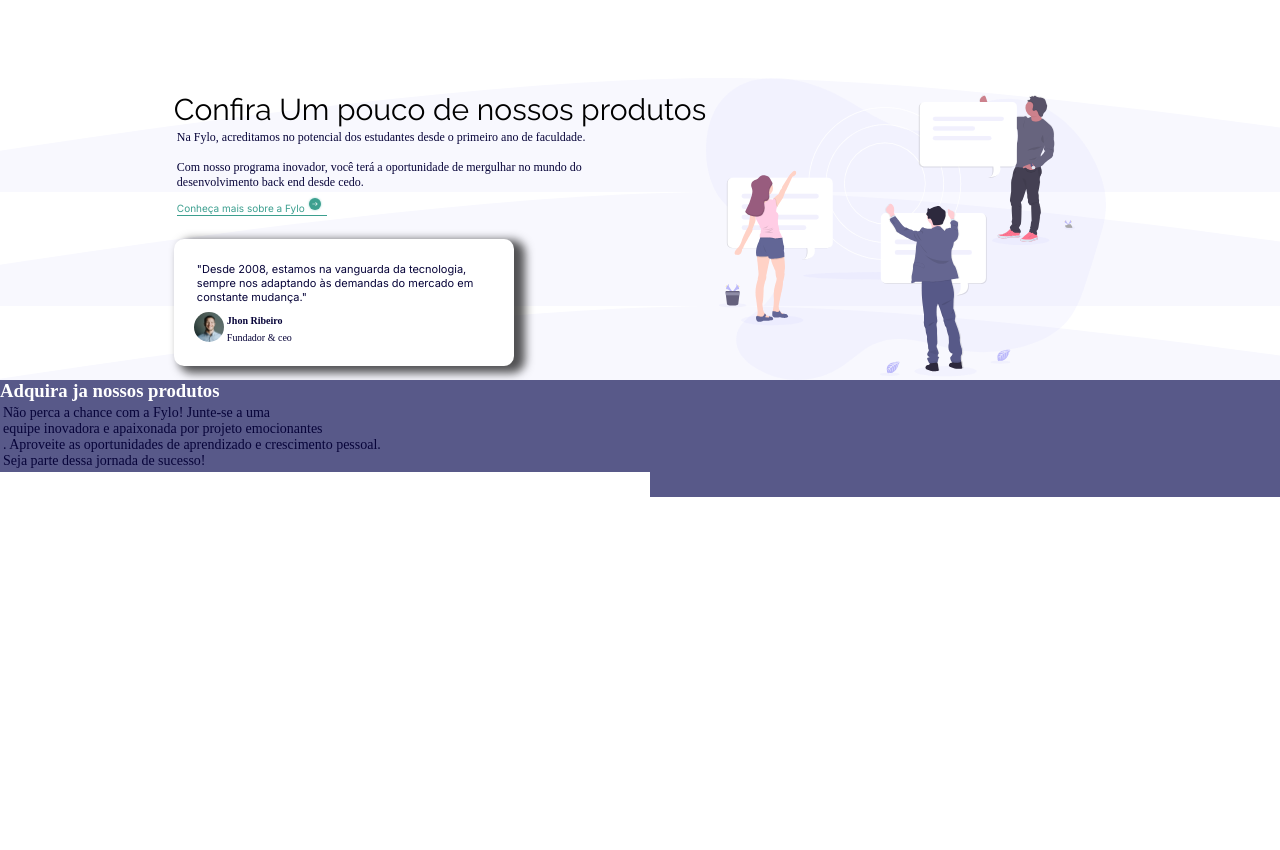
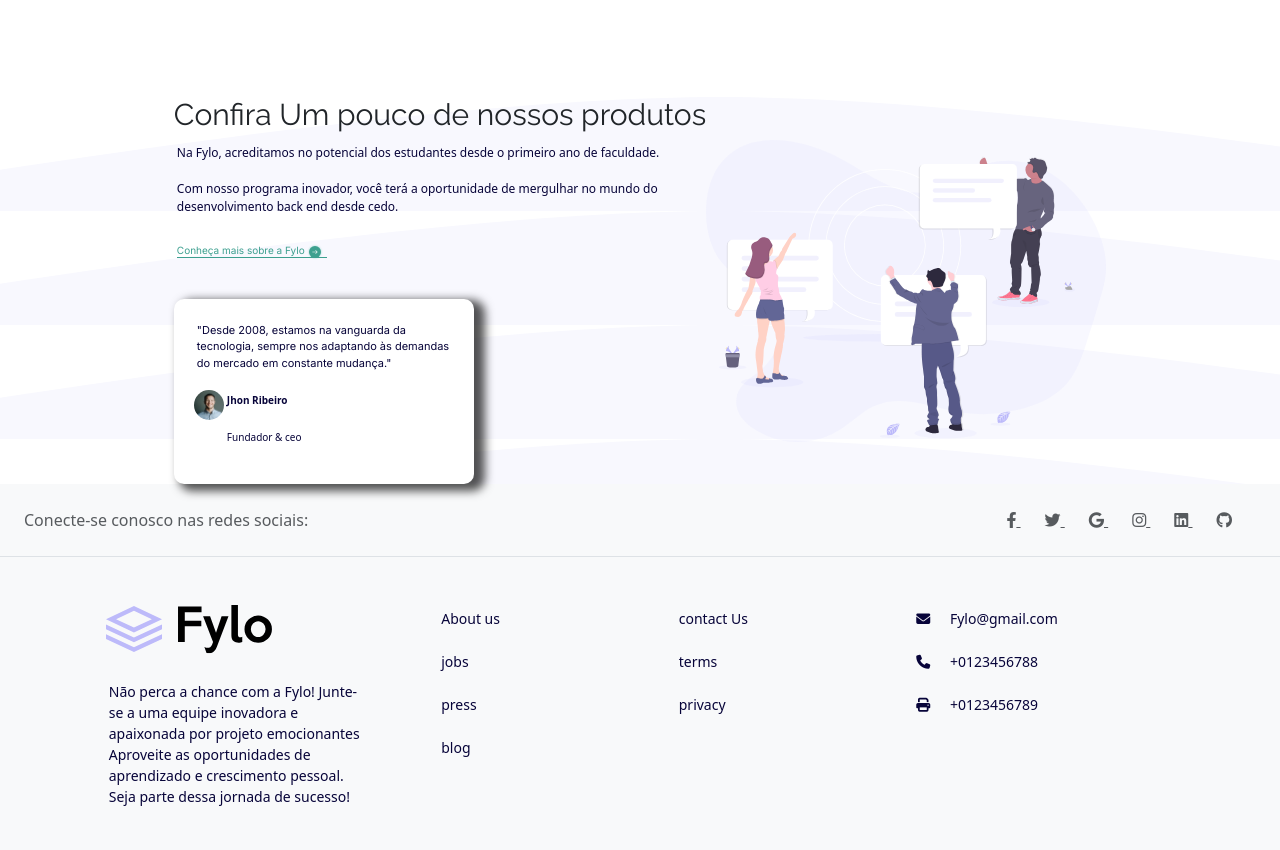
Before and after one commit to carlos676767/pagina-de-vendas, a website built with Vite: page projeto/index.html in a window 1280 px wide. Shown: the part 472-1322 px from the top of the page. Before the commit the page ends 969 px from the top, so only its background shows below. Built offline with nearby package versions, Linux system fonts and the light colour scheme; some packages are replaced by stand-ins of ours.

Commit message:
footer terminado

```diff
--- a/projeto/index.html
+++ b/projeto/index.html
@@ -9,6 +9,8 @@
   <link rel="stylesheet" href="src/style.css">
   <meta name="e uma pagina de vendas" content="pagina De vendas.">
   <link rel="shortcut icon" href="public/images/logo.svg" type="image/x-icon">
+  <link rel="stylesheet" href="https://cdnjs.cloudflare.com/ajax/libs/font-awesome/6.4.2/css/all.min.css">
+  <link href="https://cdn.jsdelivr.net/npm/bootstrap@5.3.2/dist/css/bootstrap.min.css" rel="stylesheet" integrity="sha384-T3c6CoIi6uLrA9TneNEoa7RxnatzjcDSCmG1MXxSR1GAsXEV/Dwwykc2MPK8M2HN" crossorigin="anonymous">
 </head>
 <body>
   <header>
@@ -67,21 +69,117 @@
     </aside>
     <img src="public/images/illustration-2.svg" alt="pessoas segurando cartaz" class="pessoas-segurando-cartaz">
   </secction>
+
+  <!-- Footer -->
+<footer class="text-center text-lg-start bg-body-tertiary text-muted">
+  <!-- Section: Social media -->
+  <section class="d-flex justify-content-center justify-content-lg-between p-4 border-bottom">
+    <!-- Left -->
+    <div class="me-5 d-none d-lg-block">
+      <span>Conecte-se conosco nas redes sociais:</span>
+    </div>
+    <!-- Left -->
+
+    <!-- Right -->
+    <div>
+      <a href="" class="me-4 text-reset">
+        <i class="fab fa-facebook-f"></i>
+      </a>
+      <a href="" class="me-4 text-reset">
+        <i class="fab fa-twitter"></i>
+      </a>
+      <a href="" class="me-4 text-reset">
+        <i class="fab fa-google"></i>
+      </a>
+      <a href="" class="me-4 text-reset">
+        <i class="fab fa-instagram"></i>
+      </a>
+      <a href="" class="me-4 text-reset">
+        <i class="fab fa-linkedin"></i>
+      </a>
+      <a href="" class="me-4 text-reset">
+        <i class="fab fa-github"></i>
+      </a>
+    </div>
+    <!-- Right -->
+  </section>
+  <!-- Section: Social media -->
+
+  <!-- Section: Links  -->
+  <section class="">
+    <div class="container text-center text-md-start mt-5">
+      <!-- Grid row -->
+      <div class="row mt-3">
+        <!-- Grid column -->
+        <div class="col-md-3 col-lg-4 col-xl-3 mx-auto mb-4">
+          <!-- Content -->
+          <h6 class="text-uppercase fw-bold mb-4">
+           <img src="public/images/logo.svg" alt="">
+          </h6>
+          <p>
+            Não perca a chance com a Fylo! Junte-se a uma
+              equipe inovadora e apaixonada por projeto emocionantes
+              Aproveite as oportunidades de aprendizado e crescimento pessoal.
+               Seja parte dessa jornada de sucesso!
+          </p>
+        </div>
+        <!-- Grid column -->
+
+        <!-- Grid column -->
+        <div class="col-md-2 col-lg-2 col-xl-2 mx-auto mb-4">
+          <!-- Links -->
+
+          <p>
+            <a href="#!" class="text-reset">About us</a>
+          </p>
+          <p>
+            <a href="#!" class="text-reset">jobs</a>
+          </p>
+          <p>
+            <a href="#!" class="text-reset">press</a>
+          </p>
+          <p>
+            <a href="#!" class="text-reset">blog</a>
+          </p>
+        </div>
+        <!-- Grid column -->
+
+        <!-- Grid column -->
+        <div class="col-md-3 col-lg-2 col-xl-2 mx-auto mb-4">
+          <!-- Links -->
+
+          <p>
+            <a href="#!" class="text-reset">contact Us</a>
+          </p>
+          <p>
+            <a href="#!" class="text-reset">terms</a>
+          </p>
+          <p>
+            <a href="#!" class="text-reset">privacy</a>
+          </p>
+
+        </div>
+        <!-- Grid column -->
+
+        <!-- Grid column -->
+        <div class="col-md-4 col-lg-3 col-xl-3 mx-auto mb-md-0 mb-4">
+          <!-- Links -->
+
+          <p>
+            <i class="fas fa-envelope me-3"></i>
+            Fylo@gmail.com
+          </p>
+          <p><i class="fas fa-phone me-3"></i> +0123456788</p>
+          <p><i class="fas fa-print me-3"></i> +0123456789</p>
+        </div>
+
+      </div>
+
+    </div>
+  </section>
+
+
   <script type="module" src="/src/main.ts"></script>
-
-  <footer>
-    <div class="main-section" id="main-section-footer">
-      <h3>Adquira ja nossos produtos</h3>
-      <p>Não perca a chance com a Fylo! Junte-se a uma <br>
-        equipe inovadora e apaixonada por projeto emocionantes <br>.
-        Aproveite as oportunidades de aprendizado e crescimento pessoal. <br>
-         Seja parte dessa jornada de sucesso!</p>
-        <input type="email" id="input">
-    </div>
-    <div class="secondary-section" id="secondary-section-footer">
-      <!-- Adicione texto relevante aqui -->
-    </div>
-  </footer>
-
+  <script src="https://cdn.jsdelivr.net/npm/bootstrap@5.3.2/dist/js/bootstrap.bundle.min.js" integrity="sha384-C6RzsynM9kWDrMNeT87bh95OGNyZPhcTNXj1NW7RuBCsyN/o0jlpcV8Qyq46cDfL" crossorigin="anonymous"></script>
 </body>
 </html>
--- a/projeto/package.json
+++ b/projeto/package.json
@@ -11,5 +11,8 @@
   "devDependencies": {
     "typescript": "^5.2.2",
     "vite": "^5.1.0"
+  },
+  "dependencies": {
+    "bootstrap-icons": "^1.11.3"
   }
 }
--- a/projeto/src/style.css
+++ b/projeto/src/style.css
@@ -69,7 +69,7 @@
   flex-direction: column;
   background-color: white;
   padding: 20px;
-  gap: 5px;
+
   margin-top: 20px;
   width: 300px;box-shadow: 8px 4px 10px 3px rgba(0, 0, 0, 0.68);
   -webkit-box-shadow: 8px 4px 10px 3px rgba(0, 0, 0, 0.68);
@@ -82,6 +82,9 @@
   font-size: 11px;
 }
 
+p a{
+  text-decoration: none;
+}
 .informacoes img{
   width: 30px;
   border-radius: 50%;
@@ -302,6 +305,19 @@
   align-items: center;
 }
 
+.main-section p{
+  color: white;
+}
+.main-section input{
+  display: flex;
+}
+
+.inputs{
+  width: 30px;
+}
+
+
+
 h3{
   color: white;
 }
```
Also changed, not shown: 1 other file.
